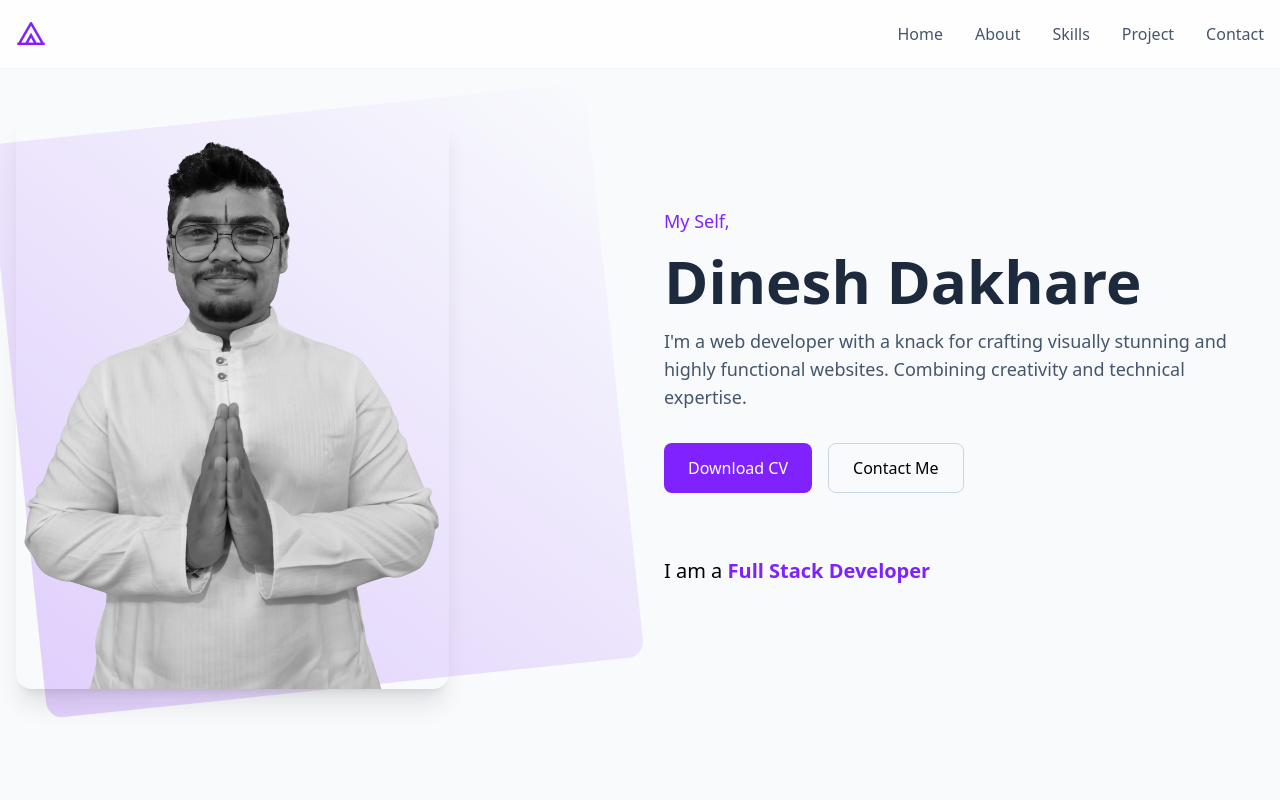
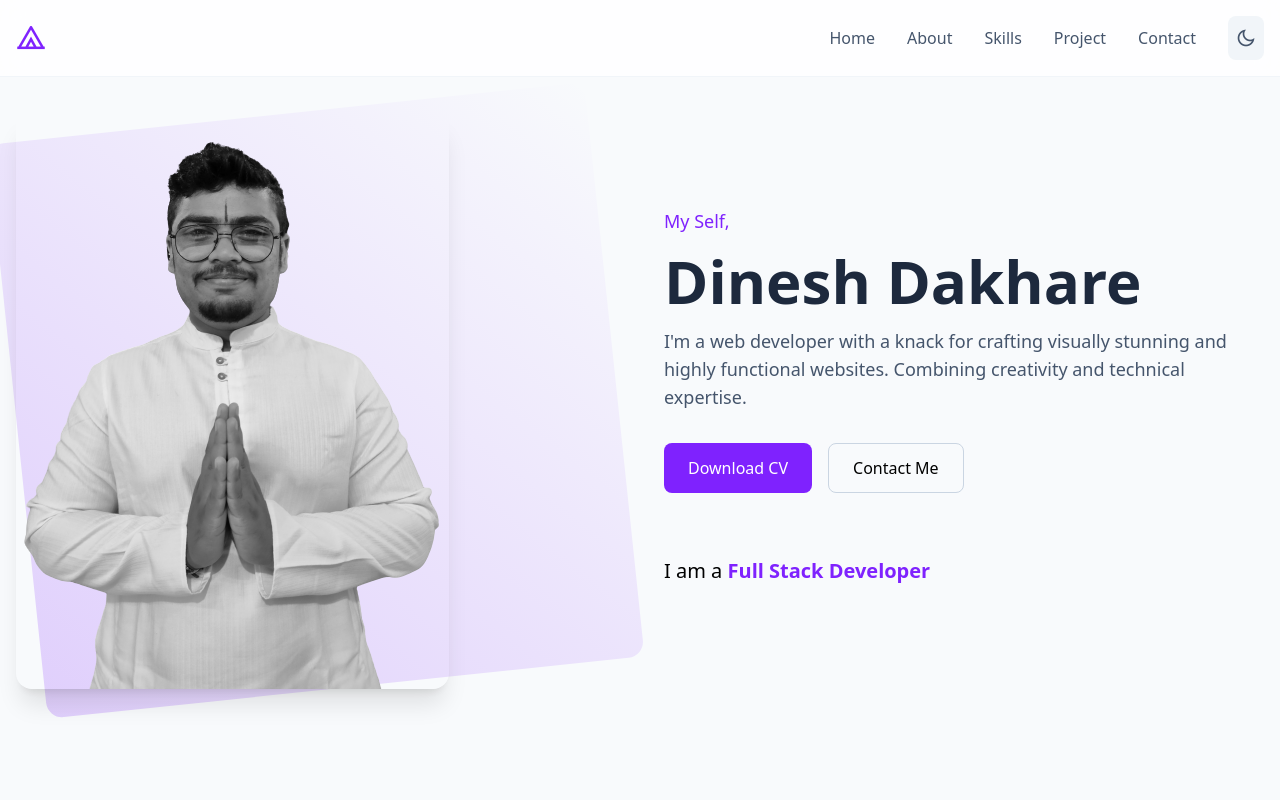
Before and after one commit to Dinesh-Dakhare/portfolio, a React (Vite) app: page / in a window 1280 px wide. Shown: the top 800 px of the page. Built offline with nearby package versions, Linux system fonts and the light colour scheme.

Commit message:
Add dark and light mode functionality

```diff
--- a/src/App.jsx
+++ b/src/App.jsx
@@ -1,4 +1,5 @@
-import { useState } from "react";
+import { useState, useEffect } from "react";
+import { ThemeProvider } from "next-themes";
 import Header from "./component/Header";
 import Main from "./component/Main";
 import Footer from "./component/Footer";
@@ -8,7 +9,8 @@ import Contact from "./component/Contact";
 
 function App() {
   return (
-    <div className="bg-slate-50 min-h-screen">
+    <ThemeProvider attribute="class">
+      <div className="min-h-screen bg-slate-50 dark:bg-slate-900 transition-colors duration-200">
         <Header />
         <Main />
         <Skills />
@@ -16,6 +18,7 @@ function App() {
         <Contact />
         <Footer />
       </div>
+    </ThemeProvider>
   );
 }
 
--- a/src/component/Header.jsx
+++ b/src/component/Header.jsx
@@ -1,53 +1,78 @@
-import React, { useState } from "react";
+import React, { useState, useEffect } from "react";
+import { useTheme } from "next-themes";
 
 function Header() {
   const [dropDown, setDropDown] = useState(false);
+  const { theme, setTheme } = useTheme();
+  const [mounted, setMounted] = useState(false);
+
+  useEffect(() => {
+    setMounted(true);
+  }, []);
 
   const dropDownHandler = () => {
     setDropDown((prev) => !prev);
   };
 
+  const toggleTheme = () => {
+    setTheme(theme === "dark" ? "light" : "dark");
+  };
+
+  if (!mounted) return null;
+
   return (
-    <header className="fixed top-0 left-0 right-0 z-50 bg-white/80 backdrop-blur-md border-b border-slate-100">
+    <header className="fixed top-0 left-0 right-0 z-50 bg-white/80 dark:bg-slate-800/80 backdrop-blur-md border-b border-slate-100 dark:border-slate-700">
       <div className="max-w-7xl mx-auto px-4 py-4">
         <div className="flex items-center justify-between">
           <i className="ri-tent-line text-3xl text-violet-600"></i>
 
-          <nav className="hidden md:block">
-            <ul className="flex space-x-8">
+          <nav className="hidden md:flex items-center space-x-8">
             {["Home", "About", "Skills", "Project", "Contact"].map((item) => (
-                <li key={item}>
               <a
+                key={item}
                 href={`#${item.toLowerCase()}`}
-                    className="text-slate-600 hover:text-violet-600 transition-colors duration-200"
+                className="text-slate-600 dark:text-slate-300 hover:text-violet-600 dark:hover:text-violet-400 transition-colors duration-200"
               >
                 {item}
               </a>
-                </li>
             ))}
-            </ul>
+            <button
+              onClick={toggleTheme}
+              className="p-2 rounded-lg bg-slate-100 dark:bg-slate-700 hover:bg-slate-200 dark:hover:bg-slate-600 transition-colors duration-200"
+            >
+              {theme === "dark" ? (
+                <i className="ri-sun-line text-xl text-yellow-500"></i>
+              ) : (
+                <i className="ri-moon-line text-xl text-slate-600"></i>
+              )}
+            </button>
           </nav>
 
+          <div className="md:hidden flex items-center space-x-4">
             <button
-            onClick={dropDownHandler}
-            className="md:hidden text-slate-800"
+              onClick={toggleTheme}
+              className="p-2 rounded-lg bg-slate-100 dark:bg-slate-700"
             >
+              {theme === "dark" ? (
+                <i className="ri-sun-line text-xl text-yellow-500"></i>
+              ) : (
+                <i className="ri-moon-line text-xl text-slate-600"></i>
+              )}
+            </button>
+            <button onClick={dropDownHandler} className="text-slate-800 dark:text-slate-200">
               <i className="ri-menu-line text-2xl"></i>
             </button>
           </div>
         </div>
+      </div>
 
-      {/* Mobile Menu */}
       <div
-        className={`fixed inset-y-0 right-0 w-64 bg-white shadow-2xl transform transition-transform duration-300 ease-in-out ${
+        className={`fixed inset-y-0 right-0 w-64 bg-white dark:bg-slate-800 shadow-2xl transform transition-transform duration-300 ease-in-out ${
           dropDown ? "translate-x-0" : "translate-x-full"
         } md:hidden`}
       >
         <div className="p-6">
-          <button
-            onClick={dropDownHandler}
-            className="absolute top-4 right-4"
-          >
+          <button onClick={dropDownHandler} className="absolute top-4 right-4 text-slate-800 dark:text-slate-200">
             <i className="ri-close-line text-2xl"></i>
           </button>
           <ul className="space-y-4 mt-8">
@@ -55,7 +80,7 @@ function Header() {
               <li key={item}>
                 <a
                   href={`#${item.toLowerCase()}`}
-                  className="block text-lg text-slate-600 hover:text-violet-600 transition-colors duration-200"
+                  className="block text-lg text-slate-600 dark:text-slate-300 hover:text-violet-600 dark:hover:text-violet-400 transition-colors duration-200"
                   onClick={dropDownHandler}
                 >
                   {item}
--- /dev/null
+++ b/tailwind.config.js
@@ -0,0 +1,12 @@
+/** @type {import('tailwindcss').Config} */
+export default {
+  content: [
+    "./index.html",
+    "./src/**/*.{js,ts,jsx,tsx}",
+  ],
+  darkMode: 'class',
+  theme: {
+    extend: {},
+  },
+  plugins: [],
+}
```
Also changed, not shown: 1 other file (tests, documents, lock files or other folders). Lines whose indentation alone changed are shown as unchanged.
